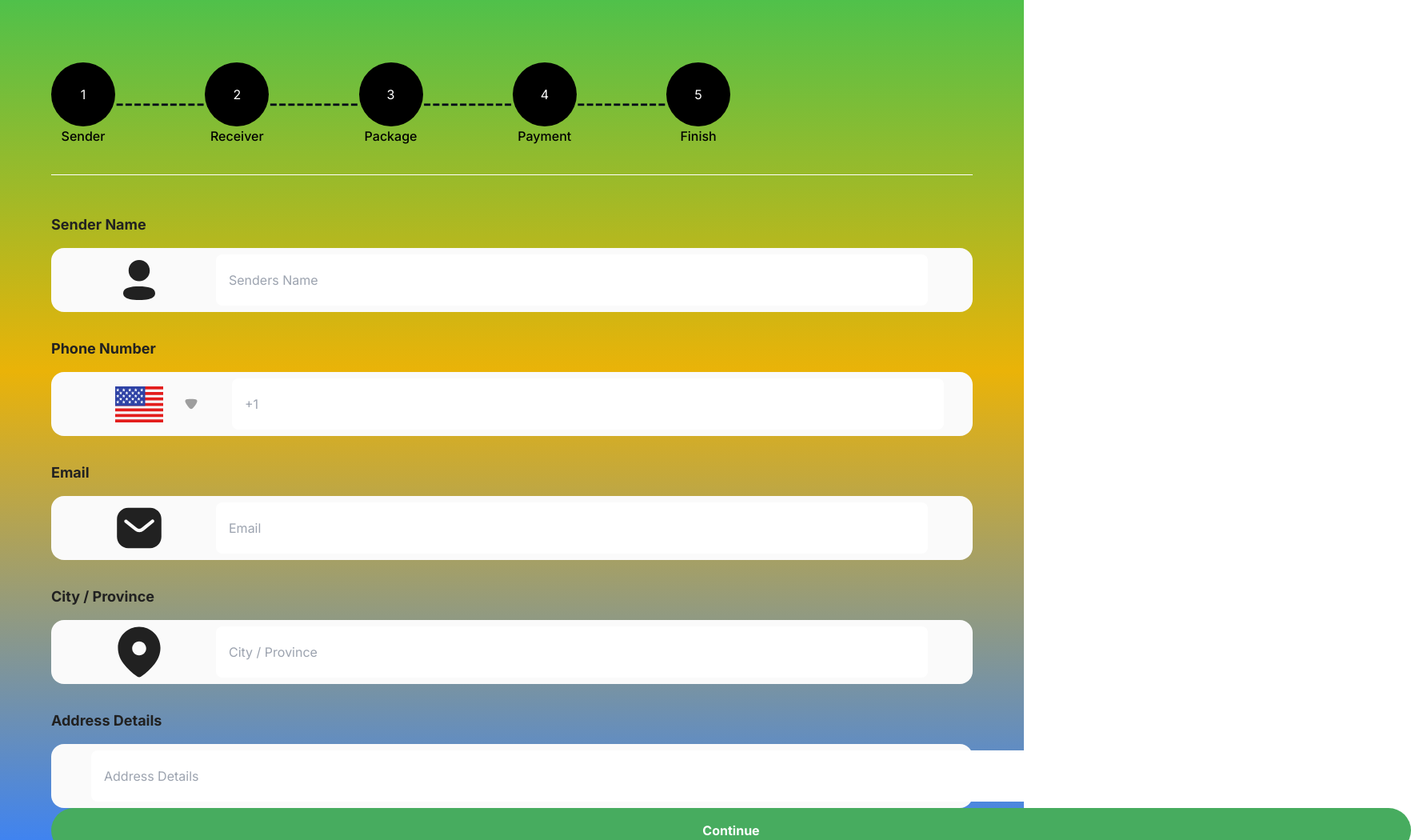
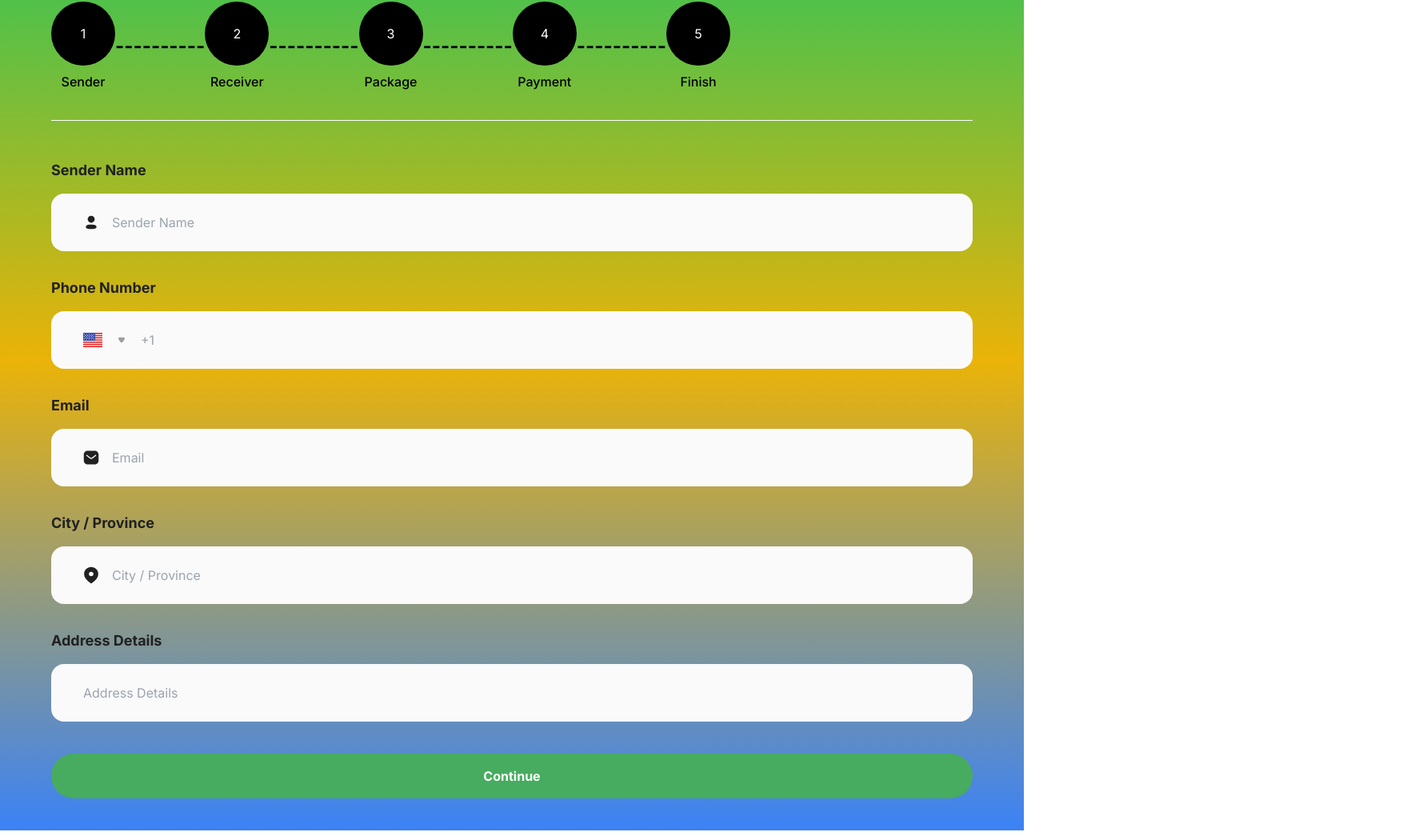
Before and after one commit to rajkamal705/delivery-web-app, a Next.js app: page /senders_page in a window 1280 px wide. Shown: the part 138-1188 px from the top of the page at 80% size, 1764 px wide, since content can reach past the window. Built offline with nearby package versions, Linux system fonts and the light colour scheme.

Commit message:
fixing notification and sender page

```diff
--- a/src/app/senders_page/page.tsx
+++ b/src/app/senders_page/page.tsx
@@ -7,82 +7,63 @@ import Link from 'next/link';
 function Page() {
     return (
         <>
-            <div className='flex justify-center items-center bg-gradient-to-b from-green-500 via-yellow-500 to-blue-500 min-h-screen'>
+            <div className='flex justify-center items-center bg-gradient-to-b from-green-500 via-yellow-500 to-blue-500 min-h-screen py-10'>
                 <div className='w-[90%]'>
                     <div className='flex justify-between mt-8'>
                         <div className='flex gap-4'>
-                            <div className="flex justify-center items-center">
+                            {/* <div className="flex justify-center items-center">
                                 <div className="text-[#212121] text-[80px] font-[700]">{'<-'}</div>
-                            </div>
+                            </div> */}
                             <div>
-                                <p className='text-[#212121] text-[80px] font-[700]'>Make Order</p>
+                                <p className='text-[#212121] text-[24px] font-[700]'>Make Order</p>
                             </div>
                         </div>
                     </div>
 
 
-                    <div className='flex gap-4 mt-8 flex-col '>
+                    <div className='flex gap-4 flex-col '>
                         <PaymentButtons />
 
                         <div className='mt-5 border-b border-[#FFFFFF]'></div>
                         <span className='text-[#212121] text-[18px] font-[700] mt-8'>Sender Name</span>
-                        <div className='flex items-center gap-4 h-[5rem] rounded-2xl py-4 bg-[#FAFAFA]'>
-                            <div className='flex justify-center items-center ml-20'>
-                                <Image width={60} height={60} src="/Images/Profile.svg" alt="img" />
-                            </div>
-                            <div className="flex flex-col items-center justify-center ml-[50px]">
-                                <input className=' bg-white rounded-lg w-[890px] py-5 px-4 outline-none' placeholder='Senders Name' />
-                            </div>
+                        <div className='flex items-center gap-4 rounded-2xl px-10 bg-[#FAFAFA]'>
+                            <Image width={20} height={20} src="/Images/Profile.svg" alt="img" />
+                            <input className='outline-none py-6 w-full bg-[#FAFAFA]' placeholder='Sender Name' />
                         </div>
                     </div>
                     <div className='flex gap-4 mt-8 flex-col'>
                         <span className='text-[#212121] text-[18px] font-[700]'>Phone Number</span>
-                        <div className='flex items-center gap-4 h-[5rem] rounded-2xl py-4 bg-[#FAFAFA]'>
-                            <div className='flex justify-center items-center ml-20'>
-                                <Image width={60} height={60} src="/Images/Mask Group.svg" alt="img" />
-                            </div>
-                            <div className='flex justify-center items-center ml-1'>
-                                <Image width={30} height={30} src="/Images/arrow-down.svg" alt="img" />
-                            </div>
-                            <div className="flex flex-col items-center justify-center ml-[20px]">
-                                <input className=' bg-white rounded-lg w-[890px] py-5 px-4 outline-none' placeholder='+1' />
-                            </div>
+                        <div className='flex items-center gap-4 rounded-2xl px-10 bg-[#FAFAFA]'>
+                            <Image width={24} height={18} src="/Images/Mask Group.svg" alt="img" />
+                            <Image width={16} height={16} src="/Images/arrow-down.svg" alt="img" />
+                            <input className=' bg-[#FAFAFA] rounded-lg outline-none py-6 w-full' placeholder='+1' />
                         </div>
                     </div>
                     <div className='flex gap-4 mt-8 flex-col'>
                         <span className='text-[#212121] text-[18px] font-[700]'>Email</span>
-                        <div className='flex items-center gap-4 h-[5rem] rounded-2xl py-4 bg-[#FAFAFA]'>
-                            <div className='flex justify-center items-center ml-20'>
-                                <Image width={60} height={60} src="/Images/mail.svg" alt="img" />
-                            </div>
-                            <div className="flex flex-col items-center justify-center ml-[50px]">
-                                <input className=' bg-white rounded-lg w-[890px] py-5 px-4 outline-none' placeholder='Email' />
-                            </div>
+                        <div className='flex items-center gap-4 rounded-2xl px-10 bg-[#FAFAFA]'>
+                            <Image width={20} height={20} src="/Images/mail.svg" alt="img" />
+                            <input className=' bg-[#FAFAFA] rounded-lg py-6 outline-none' placeholder='Email' />
                         </div>
                     </div>
                     <div className='flex gap-4 mt-8 flex-col'>
                         <span className='text-[#212121] text-[18px] font-[700]'>City / Province</span>
-                        <div className='flex items-center gap-4 h-[5rem] rounded-2xl py-4 bg-[#FAFAFA]'>
-                            <div className='flex justify-center items-center ml-20'>
-                                <Image width={60} height={60} src="/Images/location.svg" alt="img" />
-                            </div>
-                            <div className="flex flex-col items-center justify-center ml-[50px]">
-                                <input className=' bg-white rounded-lg w-[890px] py-5 px-4 outline-none' placeholder='City / Province' />
-                            </div>
+                        <div className='flex items-center gap-4 rounded-2xl px-10 bg-[#FAFAFA]'>
+                            <Image width={20} height={20} src="/Images/location.svg" alt="img" />
+                            <input className=' bg-[#FAFAFA] rounded-lg py-6 outline-none' placeholder='City / Province' />
                         </div>
                     </div>
                     <div className='flex gap-4 mt-8 flex-col'>
                         <span className='text-[#212121] text-[18px] font-[700]'>Address Details</span>
-                        <div className='flex items-center gap-4 h-[5rem] rounded-2xl py-4 bg-[#FAFAFA]'>
-
-                            <div className="flex flex-col items-center justify-center ml-[50px]">
-                                <input className=' bg-white rounded-lg w-[1590px] py-5 px-4 outline-none' placeholder='Address Details' />
-                            </div>
+                        <div className='flex items-center gap-4 rounded-2xl px-10 bg-[#FAFAFA]'>
+                          <input className=' bg-[#FAFAFA] rounded-lg py-6 outline-none' placeholder='Address Details' />
                         </div>
                     </div>
-                    <Link href="/recievers_page" className='mt-10 mb-10'>
-                        <button className=' w-[1700px] text-[16px] font-[700] bg-[#47AC5F] rounded-full px-32 py-4 text-[#FFFFFF]'>Continue</button>
-                    </Link>
+                    <div className='mt-10'>
+                        <Link href="/recievers_page" className=''>
+                            <button className='w-full text-[16px] font-[700] bg-[#47AC5F] rounded-full px-32 py-4 text-[#FFFFFF]'>Continue</button>
+                        </Link>
+                    </div>
 
                 </div>
             </div>
--- a/src/components/ui/paymentbuttons.tsx
+++ b/src/components/ui/paymentbuttons.tsx
@@ -2,31 +2,31 @@ const PaymentButtons = () => {
     return (
         <div className='flex gap-4 mt-8 flex-col'>
             <div className='items-center flex flex-wrap'>
-                <div className='flex flex-col items-center'>
+                <div className='flex flex-col gap-2 items-center'>
                     <button className='bg-[#000000] text-white text-center rounded-full py-7 px-6 h-auto w-20'>1</button>
                     <p className='font-[500] text-[#000000]'>Sender</p>
                 </div>
                 <span className='text-2xl font-[700]'>----------</span>
 
-                <div className='flex flex-col items-center'>
+                <div className='flex flex-col gap-2 items-center'>
                     <button className='bg-[#000000] text-white text-center rounded-full py-7 px-6 h-auto w-20'>2</button>
                     <p className='font-[500] text-[#000000]'>Receiver</p>
                 </div>
                 <span className='text-2xl font-[700]'>----------</span>
 
-                <div className='flex flex-col items-center'>
+                <div className='flex flex-col gap-2 items-center'>
                     <button className='bg-[#000000] text-white text-center rounded-full py-7 px-6 h-auto w-20'>3</button>
                     <p className='font-[500] text-[#000000]'>Package</p>
                 </div>
                 <span className='text-2xl font-[700]'>----------</span>
 
-                <div className='flex flex-col items-center'>
+                <div className='flex flex-col gap-2 items-center'>
                     <button className='bg-[#000000] text-white text-center rounded-full py-7 px-6 h-auto w-20'>4</button>
                     <p className='font-[500] text-[#000000]'>Payment</p>
                 </div>
                 <span className='text-2xl font-[700]'>----------</span>
 
-                <div className='flex flex-col items-center'>
+                <div className='flex flex-col gap-2 items-center'>
                     <button className='bg-[#000000] text-white text-center rounded-full py-7 px-6 h-auto w-20'>5</button>
                     <p className='font-[500] text-[#000000]'>Finish</p>
                 </div>
```
Also changed, not shown: src/app/notification/page.tsx (+19 -19 lines).
